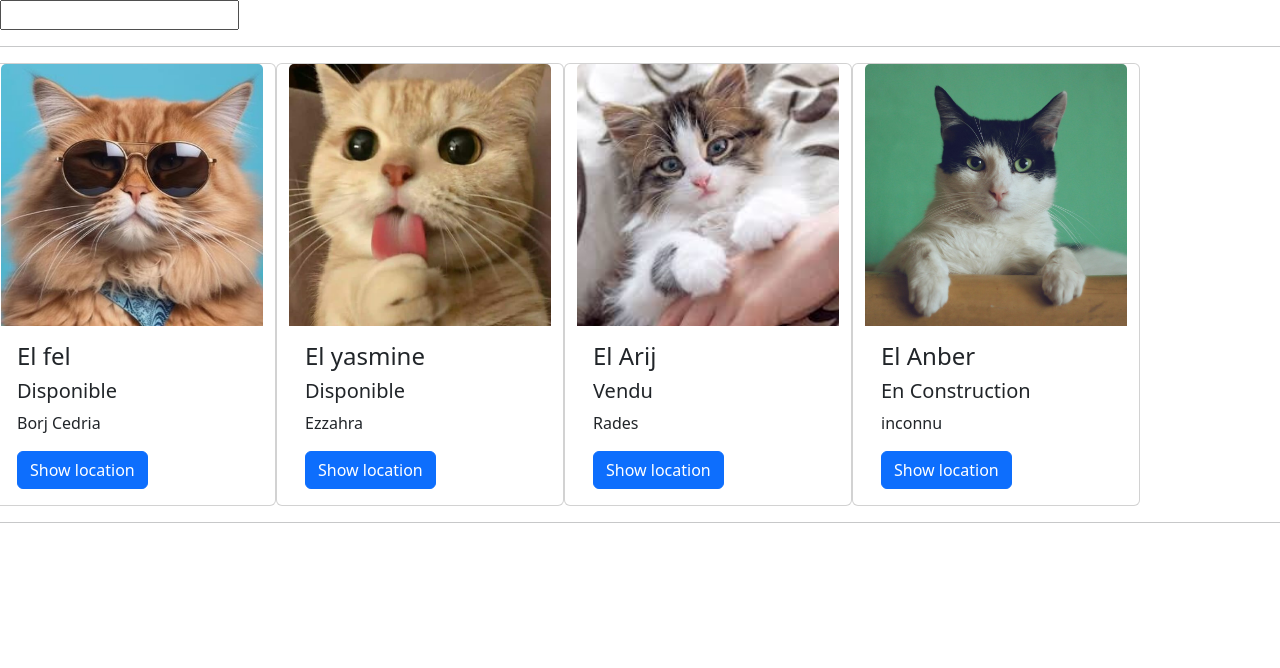
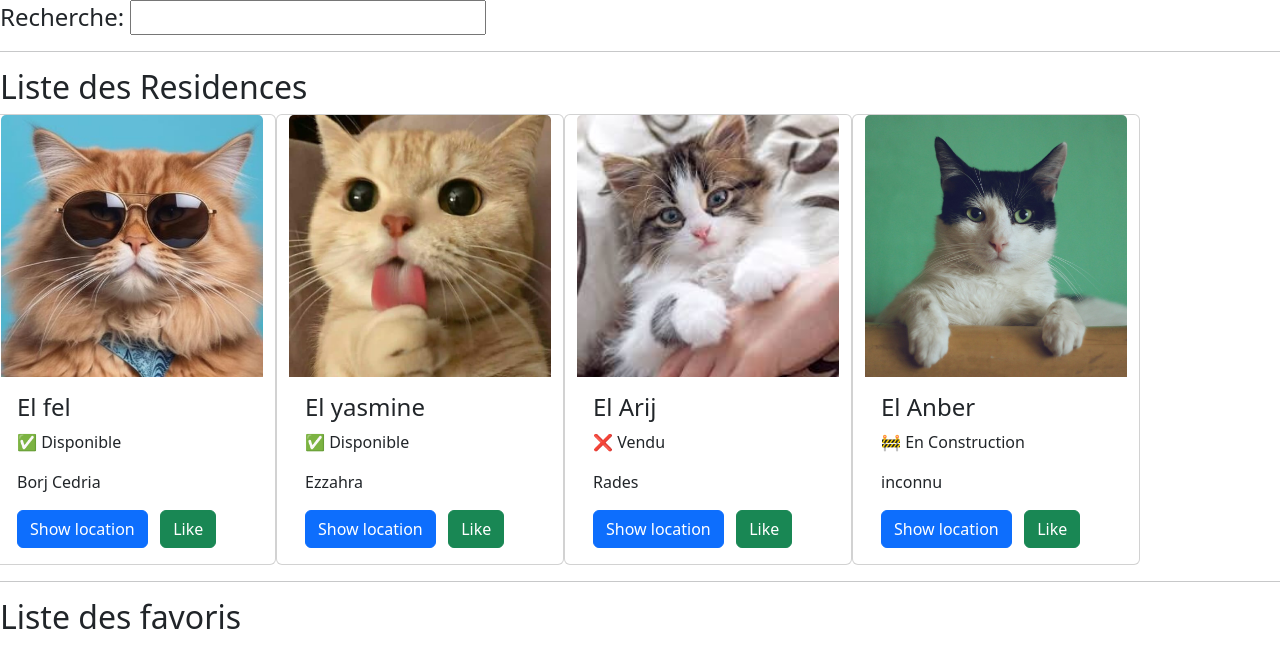
Before and after one commit to nourlouhaichi/Angular-workshops, an Angular app: page / in a window 1280 px wide. Shown: the top 668 px of the page. Built offline with nearby package versions, Linux system fonts and the light colour scheme.

Commit message:
third commit

```diff
--- a/src/app/residence/residence.component.html
+++ b/src/app/residence/residence.component.html
@@ -1,15 +1,35 @@
-
-<input type="text" [(ngModel)] = "search" >
+<h4>Recherche: <input type="text" [(ngModel)] = "search" > </h4>
 <hr>
+<h2>Liste des Residences</h2>
 <div class="row">
     <div *ngFor="let i of searchName()" class="card" style="width: 18rem;">
         <img [src]="i.image" alt="jpg" class="card-img-top">
         <div class="card-body">
         <h4 class="card-title">{{i.name}}</h4>
-        <h5 class="card-title">{{i.status}}</h5>
+        <!-- <h5 class="card-title">{{i.status}}</h5> -->
+
+        <div [ngSwitch]="i.status">
+            <p *ngSwitchCase="'Disponible'" class="status available">✅ Disponible</p>
+            <p *ngSwitchCase="'En Construction'" class="status construction">🚧 En Construction</p>
+            <p *ngSwitchCase="'Vendu'" class="status sold">❌ Vendu</p>
+            <p *ngSwitchDefault class="status unknown">❓ Statut Inconnu</p>
+        </div>
+
         <p class="card-text">{{i.address}}</p>
-        <a href="#" (click)="alert(i)" class="btn btn-primary">Show location </a>
+        <a href="#" (click)="alert(i)" class="btn btn-primary">Show location</a> &nbsp;
+        <button class="btn btn-success" (click)="addListFavoris(i)">{{isVerif(i) ? "Dislike":"Like"}}</button>
         </div>
     </div>
 </div>
 <hr>
+<h2>Liste des favoris</h2>
+<div class="row">
+    <div *ngFor="let i of listFavoris" class="card" style="width: 18rem;">
+        <img [src]="i.image" alt="jpg" class="card-img-top">
+        <div class="card-body">
+        <h4 class="card-title">{{i.name}}</h4>
+        <h5 class="card-title">{{i.status}}</h5>
+        <p class="card-text">{{i.address}}</p>
+        </div>
+    </div>
+</div>
--- a/src/app/residence/residence.component.ts
+++ b/src/app/residence/residence.component.ts
@@ -12,22 +12,50 @@ export class ResidenceComponent {
 
   searchName() {
     return this.listResidences.filter(r=>r.name.toLocaleLowerCase().includes(this.search.toLowerCase()))
-   }
+  }
 
   listResidences:Residence[]=[
     {id:1,"name": "El fel","address":"Borj Cedria", "image":"../../assets/images/1.jpg", status: "Disponible"},
      {id:2,"name": "El yasmine", "address":"Ezzahra","image":"../../assets/images/2.jpg", status: "Disponible" },
      {id:3,"name": "El Arij", "address":"Rades","image":"../../assets/images/3.jpg", status: "Vendu"},
      {id:4,"name": "El Anber","address":"inconnu", "image":"../../assets/images/4.jpg", status: "En Construction"}
-   ];
+  ];
 
-   alert(residence:Residence) {
+  listFavoris:Residence[]=[];
+
+  alert(residence:Residence) {
     if (residence.address == "inconnu") {
       alert("Adresse:Inconnu")
     }
     else {
       alert("Adresse:" + residence.address)
     }
-   }
+  }
 
+  addListFavoris(residence:Residence) {
+    const index = this.listFavoris.findIndex(r=>r.id==residence.id)
+    if (index>-1){
+      this.listFavoris.splice(index,1)
+    }
+    else {
+      this.listFavoris.push(residence)
+      console.log("Ma liste de favoris: "+ JSON.stringify(this.listFavoris))
+    }
+  }
+
+  isVerif(residence:Residence) {
+    return this.listFavoris.some(r=>r.id==residence.id)
+  }
+
+  /*changeStatus(residence:Residence) {
+    if (residence.status == "Disponible") {
+      return "Ce batiment est disponible"
+    }
+    else if (residence.status == "En Construction") {
+      return "Ce batiment est en cours de construction"
+    }
+    else {
+      return "Ce batiment est vendu"
+    }
+  }*/
 }
```
